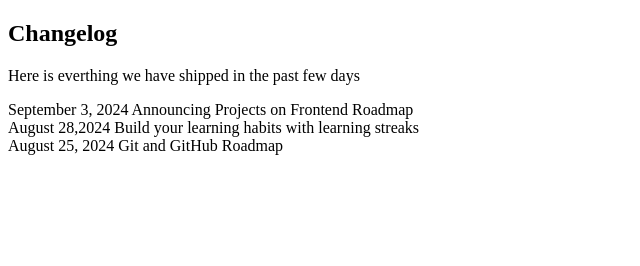
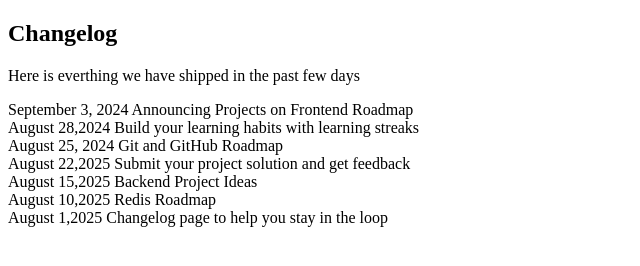
Before and after one commit to arsensadu95/Changelog-component, a plain HTML site: page index.html in a window 1280 px wide. Shown: the whole page, without its empty margins (0-640 px from the left). Drawn offline with Linux system fonts and the light colour scheme.

Commit message:
Add new timeline entries to Changelog component

```diff
--- a/index.html
+++ b/index.html
@@ -25,7 +25,30 @@
                 <span class="dot"></span>
                 <span class="content">Git and GitHub Roadmap</span>
             </div>
+            <div class="timeline-item">
+                <span class="date">August 22,2025</span>
+                <span class="dot"></span>
+                <span class="content">Submit your project solution and get feedback</span>
+            </div>
+            <div class="timeline-item">
+                <span class="date">August 15,2025</span>
+                <span class="dot"></span>
+                <span class="content">Backend Project Ideas</span>
+            </div>
+            <div class="timeline-item">
+                <span class="date">August 10,2025</span>
+                <span class="dot"></span>
+                <span class="content">Redis Roadmap</span>
+            </div>
+            <div class="timeline-item">
+                <span class="date">August 1,2025</span>
+                <span class="dot"></span>
+                <span class="content">Changelog page to help you stay in the loop</span>
+            </div>
+        <div class="btn-container">
 
+
+        </div>
 
 
 
```
Also changed, not shown: complete-changelog.html (added).
